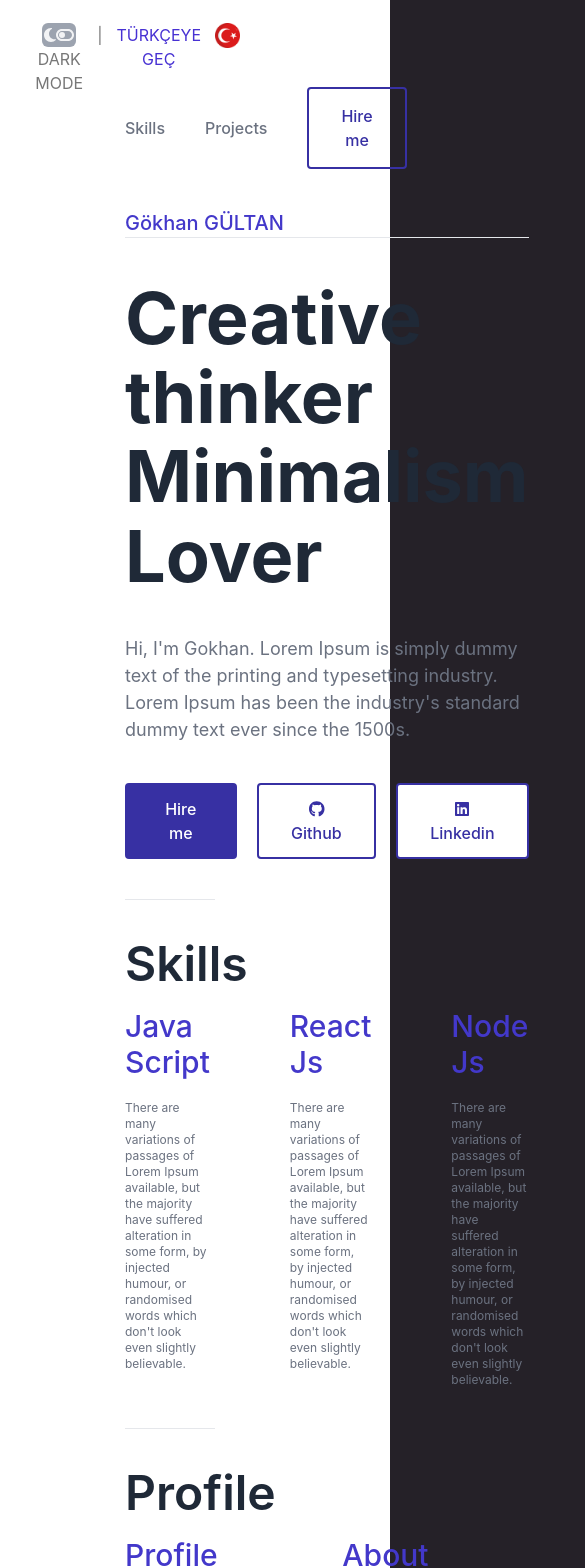
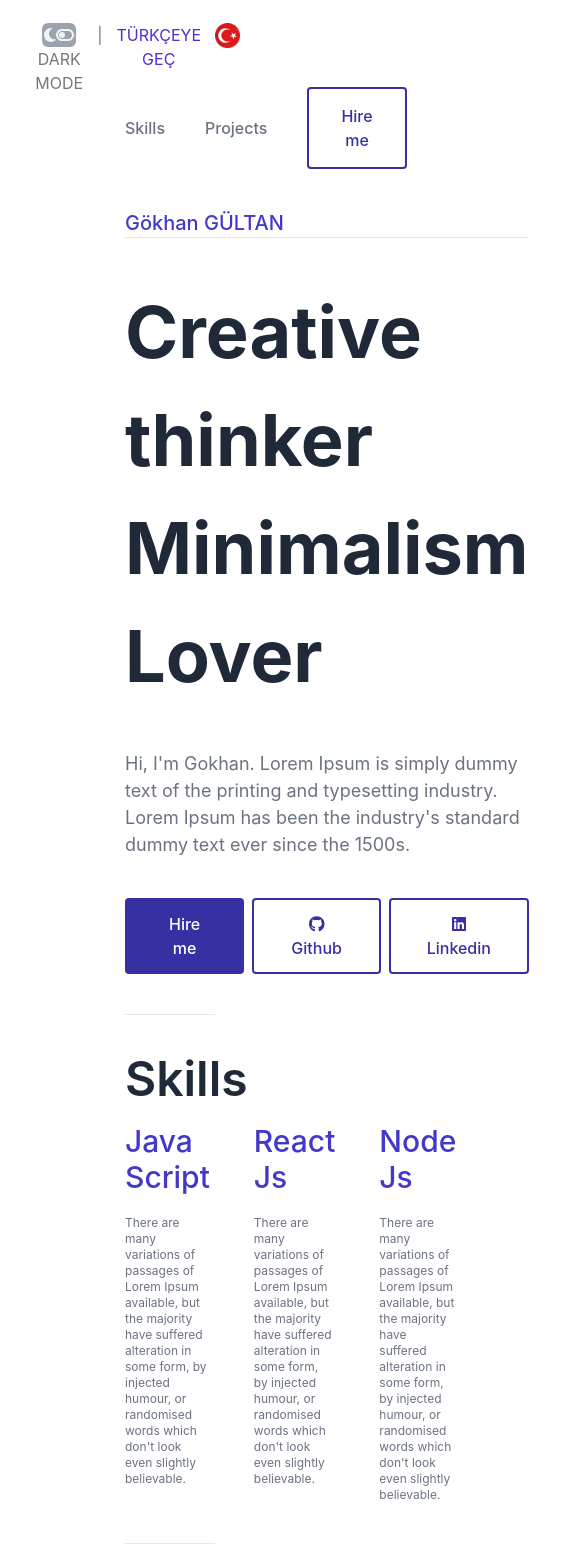
Before and after one commit to gokhangultan/cvproject, a React (Vite) app: page / in a window 390 px wide. Shown: the top 1568 px of the page, 585 px wide, since content can reach past the window. Built offline with nearby package versions, Linux system fonts and the light colour scheme.

Commit message:
some mobile responsive tests

```diff
--- a/src/App.css
+++ b/src/App.css
@@ -1,4 +1,5 @@
 #root {
   margin: 0 auto;
 
+
 }
--- a/src/components/Footer.jsx
+++ b/src/components/Footer.jsx
@@ -4,12 +4,12 @@ export default function Footer() {
     return (
         <div className="bg-[#F9F9F9] dark:bg-[#141414] py-10 pl-[125px] pr-[175px]">
             <div>
-                <h1 className="mb-20 dark:text-#[AEBCCF] text-[#1F2937] font-semibold">Let’s work together on <br/>your next product.</h1>
+                <h1 className="mb-20 dark:text-#[AEBCCF] text-[#1F2937] font-semibold text-[42px]">Let’s work together on <br/>your next product.</h1>
             <div className="flex justify-between">
                 <div className='flex-1'>
                      <p className='font-medium underline text-[#AF0C48] dark:text-[#BAB2E7]'><FontAwesomeIcon icon={faHandPointRight} /> gultangokhan@gmail.com</p>
                      </div>
-                <div className='flex gap-3'>
+                <div className='flex gap-1'>
                     <button className='font-medium dark:text-[#E1E1FF] text-[#0A0A14] text-lg'>Personal Blog</button>
                 <button className='font-medium dark:text-[#17D18B] text-[#00AB6B] text-lg'>Github</button>
                 <button className='font-medium dark:text-[#0BA6F6] text-[#0077B5] text-lg'>Linkedin</button>
--- a/src/components/Hero.jsx
+++ b/src/components/Hero.jsx
@@ -3,20 +3,20 @@ import { faGithub, faLinkedin } from '@fortawesome/free-brands-svg-icons'
 export default function Hero() {
     return (
         <div className="pt-10 hero-image flex justify-between  pl-[125px] pr-[175px]">
-            <div className="left-hero flex-1 ">
+            <div className="left-hero flex ">
                  <div className=" flex-col ">
                    <h3 className="dark:text-[#BAB2E7] text-[#4338CA] text-xl font-medium">Gökhan GÜLTAN</h3>
             <hr/>
                      <h1 className="text-[72px] dark:text-[#AEBCCF] text-[#1F2937] font-bold mt-10">Creative thinker <br/>Minimalism Lover</h1>
                      <p className="text-[18px] text-[#6B7280] dark:text-white mt-10 ">Hi, I'm Gokhan. Lorem Ipsum is simply dummy text of the printing and typesetting industry. <br/>Lorem Ipsum has been the industry's standard dummy text ever since the 1500s.</p>
-            <div className="flex gap-5 mt-10">
+            <div className="flex justify-start gap-2 mt-10">
                  <button className="dark:text-[#3730A3] text-white bg-[#3730A3] dark:bg-[#E1E1FF] border-[#3730A3] border-2 py-[12px] px-[32px] rounded font-medium">Hire me</button>
                  <button className="dark:text-[#E1E1FF] text-[#3730A3] dark:bg-[#383838] bg-white border-[#3730A3]  border-2 py-[12px] px-[32px] rounded font-medium"><FontAwesomeIcon icon={faGithub} /> Github</button>
                  <button className="dark:text-[#E1E1FF] text-[#3730A3] dark:bg-[#383838] bg-white border-[#3730A3] border-2 py-[12px] px-[32px] rounded font-medium"><FontAwesomeIcon icon={faLinkedin} /> Linkedin</button>
             </div>
         </div>
         </div>
-        <div className='flex right-hero'>
+        <div className='flex-2 right-hero'>
         <div className=' mt-10'><img src="hero2.png"  className=" rounded-2xl w-[476px] h-[375px]  "/></div>
         </div>
 
--- a/src/components/ProjectCard.jsx
+++ b/src/components/ProjectCard.jsx
@@ -4,12 +4,12 @@ export default function projectCard(props) {
     const {data} = props;
 
     return (
-        <div className="w-[450px] mb-20">
+        <div className=" mb-20 ">
             <img src={data.projectImg} className="rounded w-[450px] h-[270px] object-cover"/>
             <h3 className="pt-5 dark:text-[#CFCBFF] text-[#4338CA] text-3xl font-medium">{data.projectTitle}</h3>
             <p className="text-sm my-5 dark:text-white text-[#6B7280]">{data.projectDescription}</p>
-            <div className="flex gap-2 pb-5">
-            <button className="font-medium dark:text-[#8F88FF] dark:bg-[#383838] bg-white text-[#3730A3] border-[#3730A3] border-2 w-[70px] h-[30px] rounded">react</button>
+            <div className=" pb-5 flex-none gap-2">
+            <button className="font-medium dark:text-[#8F88FF] dark:bg-[#383838] bg-white text-[#3730A3] border-[#3730A3] border-2 w-[70px] h-[30px] rounded ">react</button>
             <button className="font-medium dark:text-[#8F88FF] dark:bg-[#383838] bg-white text-[#3730A3] border-[#3730A3] border-2 w-[70px] h-[30px] rounded">redux</button>
             <button className="font-medium dark:text-[#8F88FF] dark:bg-[#383838] bg-white text-[#3730A3] border-[#3730A3] border-2 w-[70px] h-[30px] rounded">axios</button>
             </div>
--- a/src/components/Projects.jsx
+++ b/src/components/Projects.jsx
@@ -6,7 +6,7 @@ export default function Projects() {
     return (
         <div className="pl-[125px] pr-[175px]">
             <h1 className="pb-10 dark:text-[#AEBCCF] text-black text-5xl font-semibold">Projects</h1>
-        <div className="flex justify-between pb-5 ">
+        <div className="flex justify-between pb-5 gap-5">
 
             {productList.map((item,index) => {
                 return (<ProjectCard key={index} data={item} />)
--- a/src/components/Skills.jsx
+++ b/src/components/Skills.jsx
@@ -3,17 +3,17 @@ export default function Skills() {
         <div className="pt-10 pl-[125px] pr-[175px] ">
             <hr/>
             <h1 className="pt-10 pb-3 text-5xl dark:text-[#AEBCCF] text-[#1F2937] font-semibold">Skills</h1>
-        <div className="flex justify-between gap-20">
+        <div className="flex justify-between gap-1">
 
-        <div>
+        <div className="">
             <h2 className="text-3xl dark:text-[#B7AAFF] text-[#4338CA] pt-2 font-medium">Java Script</h2>
             <p className="text-xs pt-5 text-[#6B7280] dark:text-white">There are many variations of passages of Lorem Ipsum available, but the majority have suffered alteration in some form, by injected humour, or randomised words which don't look even slightly believable.</p>
         </div>
-        <div>
+        <div className="pl-10">
             <h2 className="text-3xl dark:text-[#B7AAFF] text-[#4338CA] pt-2 font-medium">React Js</h2>
             <p className="text-xs pt-5 text-[#6B7280] dark:text-white">There are many variations of passages of Lorem Ipsum available, but the majority have suffered alteration in some form, by injected humour, or randomised words which don't look even slightly believable.</p>
         </div>
-        <div>
+        <div className="pl-10">
             <h2 className="text-3xl dark:text-[#B7AAFF] text-[#4338CA] pt-2 font-medium">Node Js</h2>
             <p className="text-xs pt-5 text-[#6B7280] dark:text-white mb-10">There are many variations of passages of Lorem Ipsum available, but the majority have suffered alteration in some form, by injected humour, or randomised words which don't look even slightly believable.</p>
         </div>
--- a/src/index.css
+++ b/src/index.css
@@ -3,9 +3,8 @@
   line-height: 1.5;
   font-weight: 400;
 
-  color-scheme: light dark;
+
   color: rgba(255, 255, 255, 0.87);
-  background-color: #252128;
 
   font-synthesis: none;
   text-rendering: optimizeLegibility;
@@ -15,18 +14,20 @@
 
 
 body {
-  margin: 0;
+
 }
 @tailwind base;
 @tailwind components;
 @tailwind utilities;
-h1 {
-  font-size: 3.2em;
-  line-height: 1.1;
-}
 
 
+@media screen and (max-width:1440px){
+  .hero-image img{
+    max-height: 564px;
+    max-width: 100%;
+  }
 
+}
 
 @media screen and (max-width:1200px){
   .hero-image img{
@@ -37,8 +38,7 @@ h1 {
 }
 @media screen and  (max-width:992px){
   .hero-image img{
-    max-height: 664px;
-    max-width: 100%;
+    display: none;
 
   }
 
```
